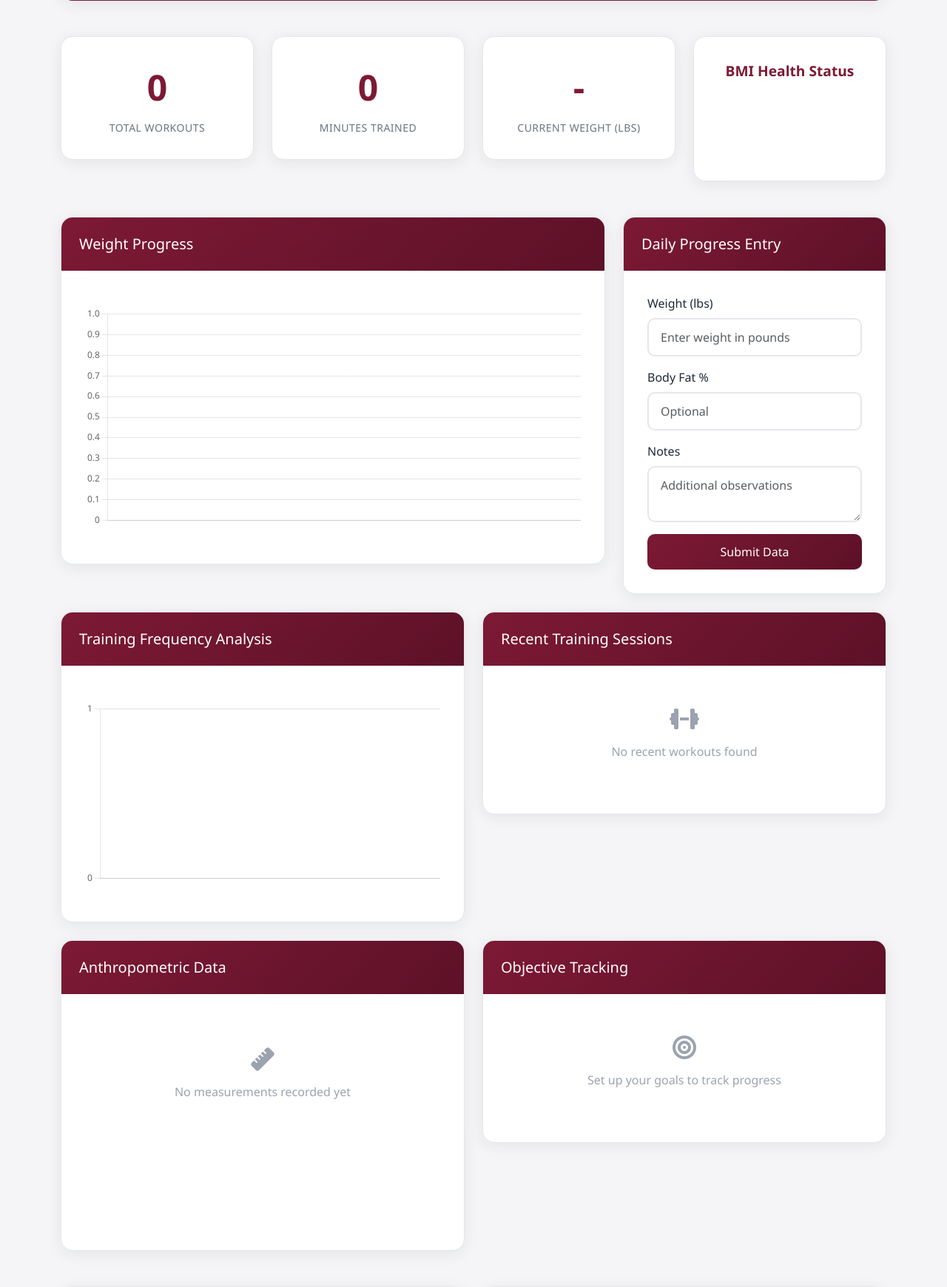
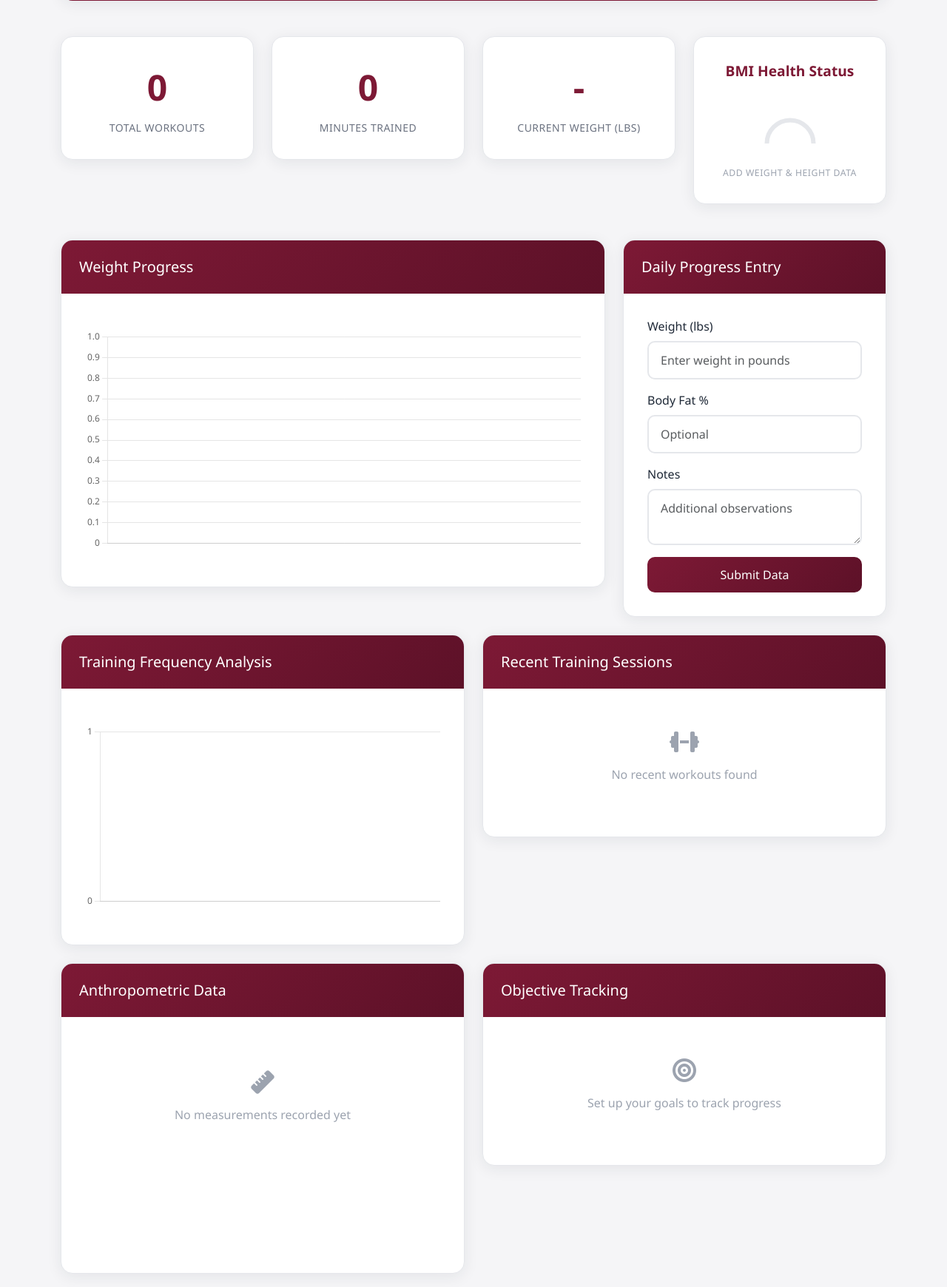
Before and after one commit to sponge-dev/WorkoutBuddy, a Flask app: page /dashboard in a window 1280 px wide. Shown: the part 578-2318 px from the top of the page at 74% size. Run offline with Flask 3, Linux system fonts and the light colour scheme; data that the repository does not hold is empty; parts of the project's set-up code (start-up, migrations or seed data) failed here and were passed over; some libraries are stand-ins or nearby versions.

Commit message:
Improve BMI calculation and dashboard visualization
Added input validation to BMI calculations across JS and HTML templates to handle invalid or missing data. Enhanced the BMI speedometer on the dashboard with better scaling, color ranges, and placeholder handling when data is missing. Refactored BMI calculation logic for consistency and improved user feedback.

```diff
--- a/static/js/main.js
+++ b/static/js/main.js
@@ -234,9 +234,12 @@ function formatTime(minutes) {
 
 // Calculate BMI (Imperial units)
 function calculateBMI(weight, height) {
-    if (!weight || !height) return null;
+    if (!weight || !height || weight <= 0 || height <= 0) {
+        return null;
+    }
     // BMI = (weight in lbs / height in inches²) × 703
-    return Math.round((weight / (height * height)) * 703 * 10) / 10;
+    const bmi = (weight / (height * height)) * 703;
+    return Math.round(bmi * 10) / 10;
 }
 
 // Profile editing functionality
--- a/templates/dashboard.html
+++ b/templates/dashboard.html
@@ -77,7 +77,7 @@
         <div class="stat-card">
             <div class="stat-number" style="font-size: 1.2rem;">BMI Health Status</div>
             <div class="stat-label">
-                <canvas id="bmiSpeedometer" width="120" height="80"></canvas>
+                <canvas id="bmiSpeedometer" width="140" height="90" style="max-width: 100%;"></canvas>
                 <div id="bmiValue" class="mt-2"></div>
             </div>
         </div>
@@ -405,12 +405,46 @@ function updateQuickStats(data) {
         fetch('/api/user')
             .then(response => response.json())
             .then(userData => {
-                if (userData.height) {
+                if (userData.height && latestWeight) {
                     const bmi = calculateBMI(latestWeight, userData.height);
+                    console.log('Creating BMI speedometer with:', { weight: latestWeight, height: userData.height, bmi });
                     createBMISpeedometer(bmi);
+                } else {
+                    console.warn('Missing data for BMI calculation:', { height: userData.height, weight: latestWeight });
+                    showBMIPlaceholder();
                 }
+            })
+            .catch(error => {
+                console.error('Error loading user data for BMI:', error);
+                showBMIPlaceholder();
             });
+    } else {
+        // No weight data available
+        document.getElementById('currentWeight').textContent = '-';
+        showBMIPlaceholder();
     }
+}
+
+function showBMIPlaceholder() {
+    document.getElementById('bmiValue').innerHTML = `
+        <small class="text-muted">Add weight & height data</small>
+    `;
+
+    // Draw empty speedometer
+    const canvas = document.getElementById('bmiSpeedometer');
+    const ctx = canvas.getContext('2d');
+    ctx.clearRect(0, 0, canvas.width, canvas.height);
+
+    const centerX = canvas.width / 2;
+    const centerY = canvas.height - 15;
+    const radius = Math.min(canvas.width, canvas.height) * 0.35;
+
+    // Draw background arc only
+    ctx.lineWidth = 6;
+    ctx.strokeStyle = '#E5E7EB';
+    ctx.beginPath();
+    ctx.arc(centerX, centerY, radius, Math.PI, 0, false);
+    ctx.stroke();
 }
 
 function createWeightChart(weightData) {
@@ -687,7 +721,18 @@ function startWorkoutSession() {
 
 function calculateBMI(weight, height) {
     // BMI = (weight in lbs / height in inches²) × 703
-    return Math.round((weight / (height * height)) * 703 * 10) / 10;
+    if (!weight || !height || weight <= 0 || height <= 0) {
+        console.warn('Invalid BMI inputs:', { weight, height });
+        return 25; // Default to normal BMI if invalid inputs
+    }
+
+    const bmi = (weight / (height * height)) * 703;
+    const roundedBMI = Math.round(bmi * 10) / 10;
+
+    console.log('BMI Calculation:', { weight, height, bmi: roundedBMI });
+
+    // Clamp to reasonable range for display
+    return Math.min(Math.max(roundedBMI, 10), 50);
 }
 
 // Chatbot functionality
@@ -843,50 +888,91 @@ function createBMISpeedometer(bmi) {
 
     // Set up dimensions
     const centerX = canvas.width / 2;
-    const centerY = canvas.height - 10;
-    const radius = 45;
+    const centerY = canvas.height - 15;
+    const radius = Math.min(canvas.width, canvas.height) * 0.35;
 
-    // BMI ranges and colors
+    // BMI ranges and colors (focused on realistic range 15-35)
+    const minBMI = 15;
+    const maxBMI = 35;
     const ranges = [
-        { min: 0, max: 18.5, color: '#3B82F6', label: 'Underweight' },
+        { min: 15, max: 18.5, color: '#3B82F6', label: 'Underweight' },
         { min: 18.5, max: 25, color: '#10B981', label: 'Normal' },
         { min: 25, max: 30, color: '#F59E0B', label: 'Overweight' },
-        { min: 30, max: 40, color: '#DC2626', label: 'Obese' }
+        { min: 30, max: 35, color: '#DC2626', label: 'Obese' }
     ];
 
     // Draw background arc
-    ctx.lineWidth = 8;
+    ctx.lineWidth = 6;
     ctx.strokeStyle = '#E5E7EB';
     ctx.beginPath();
-    ctx.arc(centerX, centerY, radius, Math.PI, 0);
+    ctx.arc(centerX, centerY, radius, Math.PI, 0, false);
     ctx.stroke();
 
+    // Calculate angle mapping: π (left) to 0 (right)
+    const totalAngle = Math.PI;
+    const bmiRange = maxBMI - minBMI;
+
     // Draw colored segments
-    const totalAngle = Math.PI;
-    const anglePerUnit = totalAngle / 40; // BMI 0-40 range
+    ranges.forEach(range => {
+        const startRatio = (range.min - minBMI) / bmiRange;
+        const endRatio = (range.max - minBMI) / bmiRange;
 
-    ranges.forEach(range => {
-        const startAngle = Math.PI - (range.min * anglePerUnit);
-        const endAngle = Math.PI - (range.max * anglePerUnit);
+        // Convert to angles: left (π) to right (0)
+        const startAngle = Math.PI - (startRatio * totalAngle);
+        const endAngle = Math.PI - (endRatio * totalAngle);
 
         ctx.strokeStyle = range.color;
-        ctx.lineWidth = 8;
+        ctx.lineWidth = 6;
         ctx.beginPath();
-        ctx.arc(centerX, centerY, radius, startAngle, endAngle);
+        ctx.arc(centerX, centerY, radius, startAngle, endAngle, false);
         ctx.stroke();
     });
 
+    // Draw scale marks and labels
+    ctx.strokeStyle = '#374151';
+    ctx.lineWidth = 1;
+    ctx.fillStyle = '#374151';
+    ctx.font = '8px Arial';
+    ctx.textAlign = 'center';
+
+    const scaleValues = [15, 18.5, 20, 25, 30, 35];
+    for (let i = 0; i < scaleValues.length; i++) {
+        const value = scaleValues[i];
+        const ratio = (value - minBMI) / bmiRange;
+        const angle = Math.PI - (ratio * Math.PI);
+
+        // Scale mark
+        const x1 = centerX + (radius - 6) * Math.cos(angle);
+        const y1 = centerY + (radius - 6) * Math.sin(angle);
+        const x2 = centerX + (radius - 1) * Math.cos(angle);
+        const y2 = centerY + (radius - 1) * Math.sin(angle);
+
+        ctx.beginPath();
+        ctx.moveTo(x1, y1);
+        ctx.lineTo(x2, y2);
+        ctx.stroke();
+
+        // Scale label (only for key values to avoid clutter)
+        if (value === 18.5 || value === 25 || value === 30) {
+            const labelX = centerX + (radius + 10) * Math.cos(angle);
+            const labelY = centerY + (radius + 10) * Math.sin(angle);
+            ctx.fillText(value.toString(), labelX, labelY + 2);
+        }
+    }
+
     // Draw needle
-    const bmiClamped = Math.min(Math.max(bmi, 0), 40);
-    const needleAngle = Math.PI - (bmiClamped * anglePerUnit);
+    const bmiClamped = Math.min(Math.max(bmi, minBMI), maxBMI);
+    const bmiRatio = (bmiClamped - minBMI) / bmiRange;
+    const needleAngle = Math.PI - (bmiRatio * totalAngle);
 
+    // Needle line
     ctx.strokeStyle = '#1F2937';
     ctx.lineWidth = 3;
     ctx.beginPath();
     ctx.moveTo(centerX, centerY);
     ctx.lineTo(
-        centerX + (radius - 10) * Math.cos(needleAngle),
-        centerY + (radius - 10) * Math.sin(needleAngle)
+        centerX + (radius - 8) * Math.cos(needleAngle),
+        centerY + (radius - 8) * Math.sin(needleAngle)
     );
     ctx.stroke();
 
@@ -897,7 +983,15 @@ function createBMISpeedometer(bmi) {
     ctx.fill();
 
     // Update BMI value display
-    const currentRange = ranges.find(range => bmi >= range.min && bmi < range.max) || ranges[ranges.length - 1];
+    let currentRange;
+    if (bmi < 15) {
+        currentRange = { color: '#3B82F6', label: 'Very Underweight' };
+    } else if (bmi > 35) {
+        currentRange = { color: '#DC2626', label: 'Severely Obese' };
+    } else {
+        currentRange = ranges.find(range => bmi >= range.min && bmi < range.max) || ranges[ranges.length - 1];
+    }
+
     document.getElementById('bmiValue').innerHTML = `
         <strong style="color: ${currentRange.color};">${bmi}</strong><br>
         <small style="color: ${currentRange.color};">${currentRange.label}</small>
--- a/templates/progress.html
+++ b/templates/progress.html
@@ -634,7 +634,7 @@ function calculateBMI() {
     }
 
     // BMI = (weight in lbs / height in inches²) × 703
-    const bmi = (weight / Math.pow(height, 2)) * 703;
+    const bmi = (weight / (height * height)) * 703;
     const bmiRounded = Math.round(bmi * 10) / 10;
 
     let category = '';
```
Also changed, not shown: templates/index.html (+6 -1 lines).
